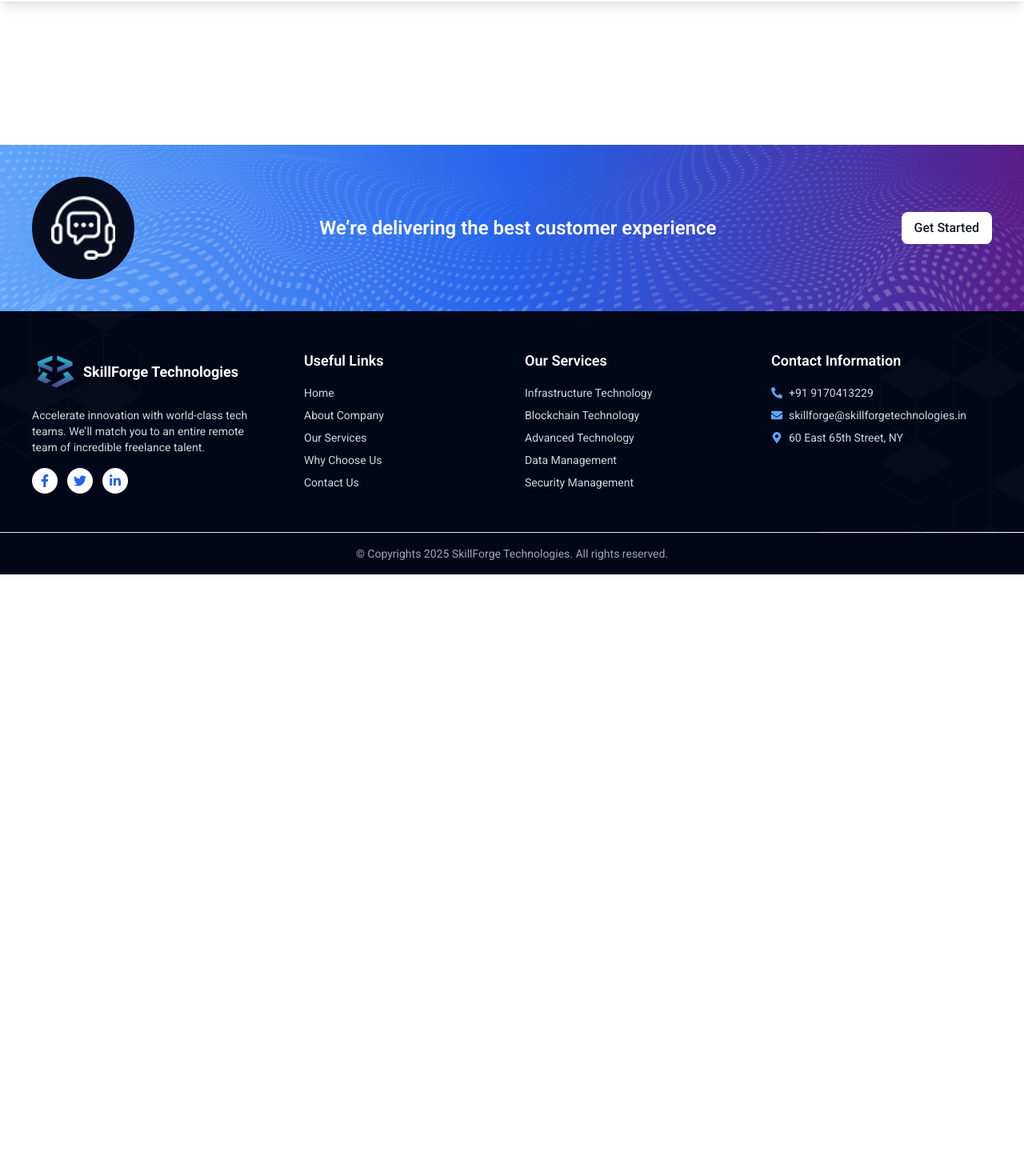
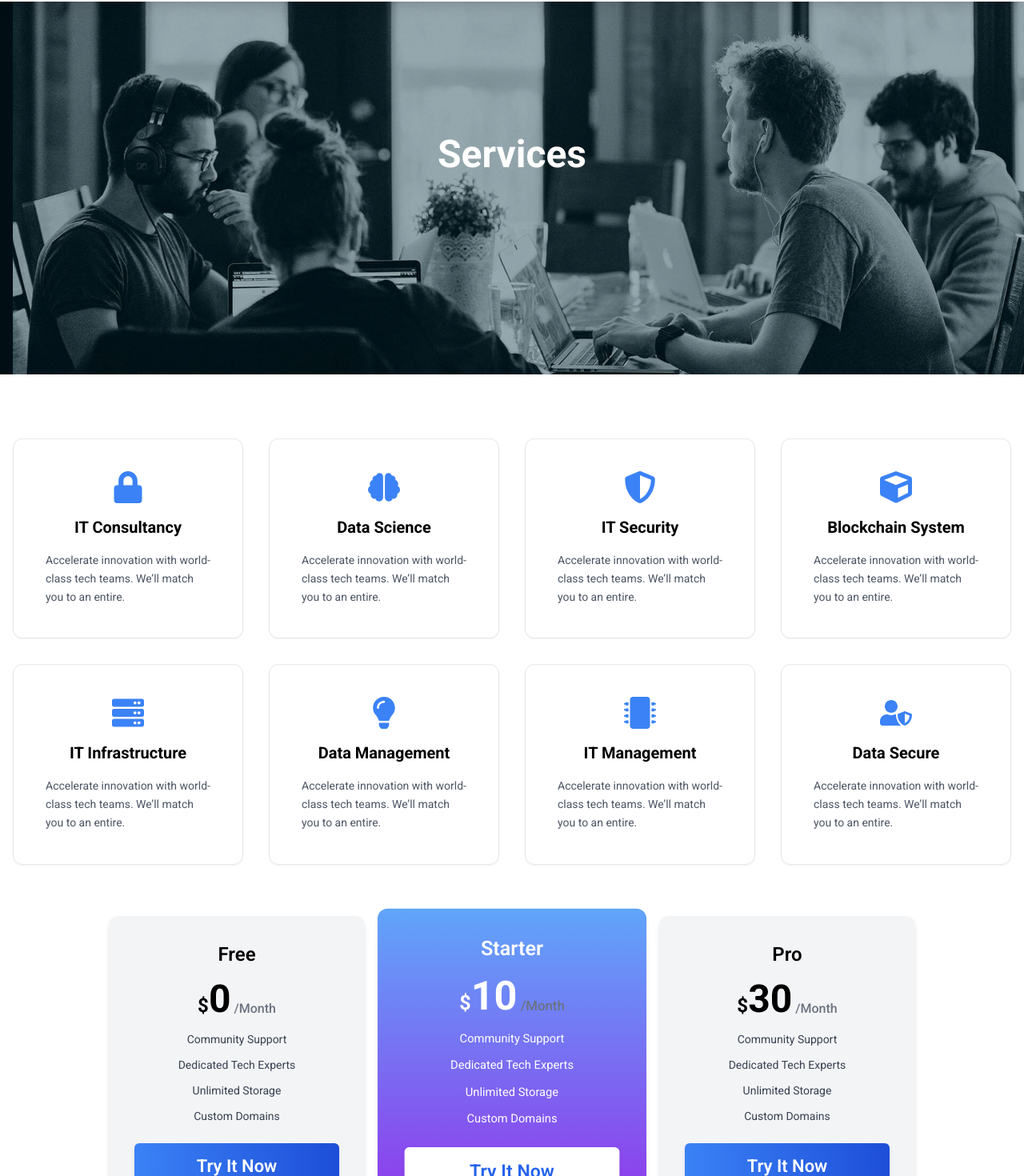
Before and after one commit to jyotitiwari106/website, a React (Create React App) app: page /services in a window 1280 px wide. Shown: the part 82-1552 px from the top of the page at 80% size. Before the commit the page ends 800 px from the top, so only its background shows below. Built offline with nearby package versions, Linux system fonts and the light colour scheme.

Commit message:
Services Page

```diff
--- a/src/components/layout/Footer.js
+++ b/src/components/layout/Footer.js
@@ -111,8 +111,8 @@ const Footer = () => {
       </footer>
 
       {/* Copyright */}
-      <hr className='w-[80%]'/>
-     <div className="bg-[#040816] py-4">
+      <hr className='w-[80%] '/>
+     <div className="bg-[#040816] py-6">
         <div className="max-w-7xl mx-auto px-4 text-center text-gray-400 text-sm">
           © Copyrights {new Date().getFullYear()} SkillForge Technologies. All rights reserved.
         </div>
--- a/src/components/layout/Header.js
+++ b/src/components/layout/Header.js
@@ -38,8 +38,8 @@ const Header = () => {
           <Link to="/" className="font-medium text-dark hover:text-secondary transition-colors hover:text-blue-700">Home</Link>
           <Link to="/about" className="font-medium text-dark hover:text-secondary transition-colors hover:text-blue-700">About</Link>
           <Link to="/services" className="font-medium text-dark hover:text-secondary transition-colors hover:text-blue-700">Services</Link>
-          <Link to="/team" className="font-medium text-dark hover:text-secondary transition-colors hover:text-blue-700">Team</Link>
-          <Link to="/case-studies" className="font-medium text-dark hover:text-secondary transition-colors hover:text-blue-700">Case Studies</Link>
+       {/*   <Link to="/team" className="font-medium text-dark hover:text-secondary transition-colors hover:text-blue-700">Team</Link> */}
+          <Link to="/case-studies" className="font-medium text-dark hover:text-secondary transition-colors hover:text-blue-700">Career</Link>
           <Link to="/blog" className="font-medium text-dark hover:text-secondary transition-colors hover:text-blue-700">Blog</Link>
           <Link to="/contact" className="font-medium text-dark hover:text-secondary transition-colors hover:text-blue-700">Contact</Link>
         </nav>
--- a/src/pages/AboutPage.js
+++ b/src/pages/AboutPage.js
@@ -11,11 +11,14 @@ import bg from '../assets/About/page-banner.jpg';
 const AboutPage = () => {
   return (
     <div className='relative'>
-      <img src={bg} alt=''className='inset-0 w-full h-full object-cover pt-20 transform hover:scale-105 !h-[500px] transition-transform duration-3000 '/>
-      <div className='absolute inset-0 text-black flex justify-center items-center'>
-        <p className='flex justify-center items-center absolute inset-0'>About Us</p> </div>
+      <div className="relative h-[550px]">
+      <img src={bg} alt=''className='inset-0 w-full h-full object-cover pt-20 transform hover:scale-105 transition-transform duration-3000 '/>
 
-   <div className="pt-16 md:pt-20 lg:pt-24">
+      <div className="absolute inset-0 bg-black bg-opacity-20 flex items-center justify-center">
+          <h1 className="text-4xl md:text-5xl font-bold text-white">About Us</h1>
+        </div>
+        </div>
+   <div className="pt-16 md:pt-20 lg:pt-16">
      <div className='z-50'>
       <Mission/>
       <StatePage/>
--- a/src/pages/Mission.js
+++ b/src/pages/Mission.js
@@ -32,16 +32,16 @@ const Mission = () => {
             Inner “flex” to hold two images side‐by‐side on md+
             and stacked on smaller screens
           */}
-          <div className="flex flex-col md:flex-row gap-6 justify-center items-center">
+          <div className="flex md:gap-6 justify-center items-center">
             <img
               src={teamImage}
               alt="Team working"
-              className="rounded-xl w-full md:w-1/2 object-cover max-h-[80vh] pb-20"
+              className="rounded-xl :w-1/2 object-cover md:max-h-[80vh] md:pb-20"
             />
             <img
               src={freelancerImage}
               alt="Freelancer working"
-              className="rounded-xl w-full md:w-1/2 object-cover max-h-[80vh] pt-20"
+              className="rounded-xl  w-1/2 object-cover md:max-h-[80vh] md:pt-20"
             />
           </div>
         </div>
--- /dev/null
+++ b/src/pages/PricingCard.js
@@ -0,0 +1,62 @@
+import React from 'react';
+
+const plans = [
+  {
+    name: 'Free',
+    price: 0,
+    features: ['Community Support', 'Dedicated Tech Experts', 'Unlimited Storage', 'Custom Domains'],
+    highlighted: false,
+  },
+  {
+    name: 'Starter',
+    price: 10,
+    features: ['Community Support', 'Dedicated Tech Experts', 'Unlimited Storage', 'Custom Domains'],
+    highlighted: true,
+  },
+  {
+    name: 'Pro',
+    price: 30,
+    features: ['Community Support', 'Dedicated Tech Experts', 'Unlimited Storage', 'Custom Domains'],
+    highlighted: false,
+  },
+];
+
+const PricingCard = () => {
+  return (
+    <div className="flex justify-center items-start gap-6 py-16 bg-white px-4">
+      {plans.map((plan, index) => (
+        <div
+          key={index}
+          className={`w-full max-w-xs rounded-xl shadow-md p-8 flex flex-col items-center ${
+            plan.highlighted
+              ? 'bg-gradient-to-b from-blue-400 to-purple-600 text-white scale-105 transition-transform duration-300'
+              : 'bg-gray-100'
+          }`}
+        >
+          <h2 className="text-2xl font-semibold mb-4">{plan.name}</h2>
+          <div className="text-5xl font-bold flex items-end mb-4">
+            <span className="text-2xl">$</span>
+            <span>{plan.price}</span>
+            <span className="text-base font-medium text-gray-500 ml-1">/Month</span>
+          </div>
+          <ul className={`text-center text-sm flex flex-col gap-3 mb-6 ${plan.highlighted ? 'text-white' : 'text-gray-700'}`}>
+            {plan.features.map((feature, i) => (
+              <li key={i}>{feature}</li>
+            ))}
+          </ul>
+          <button
+            className={`mt-auto w-full py-3 rounded-md font-semibold shadow-md ${
+              plan.highlighted
+                ? 'bg-white text-blue-600 hover:bg-gray-100'
+                : 'bg-gradient-to-r from-blue-500 to-blue-700 text-white hover:opacity-90'
+            }`}
+          >
+            Try It Now
+          </button>
+        </div>
+      ))}
+    </div>
+  );
+};
+
+export default PricingCard;
--- a/src/pages/ServicesPage.js
+++ b/src/pages/ServicesPage.js
@@ -1,10 +1,28 @@
 import React from 'react';
-
+import bg from '../assets/About/page-banner.jpg';
+import Project from './project';
+import PricingCard from './PricingCard';
 
 const ServicesPage = () => {
   return (
-    <div>
+    <div className="flex flex-col items-center">
+      {/* Banner Section */}
+      <div className="relative w-full h-[550px]">
+        <img
+          src={bg}
+          alt=""
+          className="w-full h-full object-cover pt-20 transform hover:scale-105 transition-transform duration-[3000ms]"
+        />
+        <div className="absolute inset-0 bg-black bg-opacity-20 flex items-center justify-center">
+          <h1 className="text-4xl md:text-5xl font-bold text-white">Services</h1>
+        </div>
+      </div>
 
+      {/* Project Component Centered */}
+      <div className="w-full max-w-7xl px-4">
+        <Project />
+        <PricingCard/>
+      </div>
     </div>
   );
 };
--- /dev/null
+++ b/src/pages/project.js
@@ -0,0 +1,38 @@
+import React from 'react';
+import { FaLock, FaBrain, FaShieldAlt, FaCube, FaServer, FaLightbulb, FaMicrochip, FaUserShield } from 'react-icons/fa';
+
+const services = [
+  { icon: <FaLock size={40} className="text-blue-500" />, title: 'IT Consultancy' },
+  { icon: <FaBrain size={40} className="text-blue-500" />, title: 'Data Science' },
+  { icon: <FaShieldAlt size={40} className="text-blue-500" />, title: 'IT Security' },
+  { icon: <FaCube size={40} className="text-blue-500" />, title: 'Blockchain System' },
+  { icon: <FaServer size={40} className="text-blue-500" />, title: 'IT Infrastructure' },
+  { icon: <FaLightbulb size={40} className="text-blue-500" />, title: 'Data Management' },
+  { icon: <FaMicrochip size={40} className="text-blue-500" />, title: 'IT Management' },
+  { icon: <FaUserShield size={40} className="text-blue-500" />, title: 'Data Secure' },
+];
+
+const Project = () => {
+  return (
+    <div className='flex flex-col justify-center items-center pt-20'>
+    <section className=" bg-white">
+      <div className="grid grid-cols-1 sm:grid-cols-2 lg:grid-cols-4 gap-8">
+        {services.map((service, index) => (
+          <div
+            key={index}
+            className="p-10 border rounded-xl shadow-sm hover:shadow-md transition-all bg-white text-start flex flex-col items-center gap-4"
+          >
+            <div>{service.icon}</div>
+            <h3 className="text-xl font-bold">{service.title}</h3>
+            <p className="text-gray-600 text-sm leading-relaxed">
+              Accelerate innovation with world-class tech teams. We’ll match you to an entire.
+            </p>
+          </div>
+        ))}
+      </div>
+    </section>
+    </div>
+  );
+};
+
+export default Project;
```
Also changed, not shown: src/pages/ContactSection.js (+37 -18 lines).
